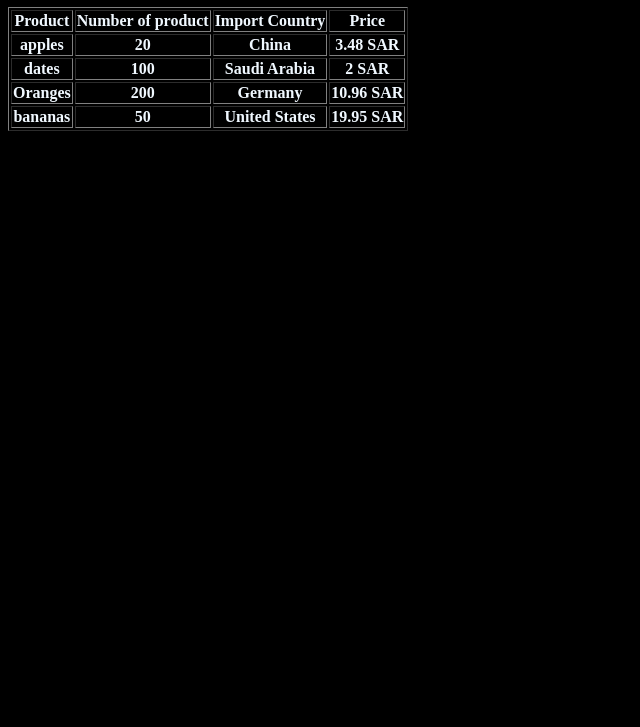
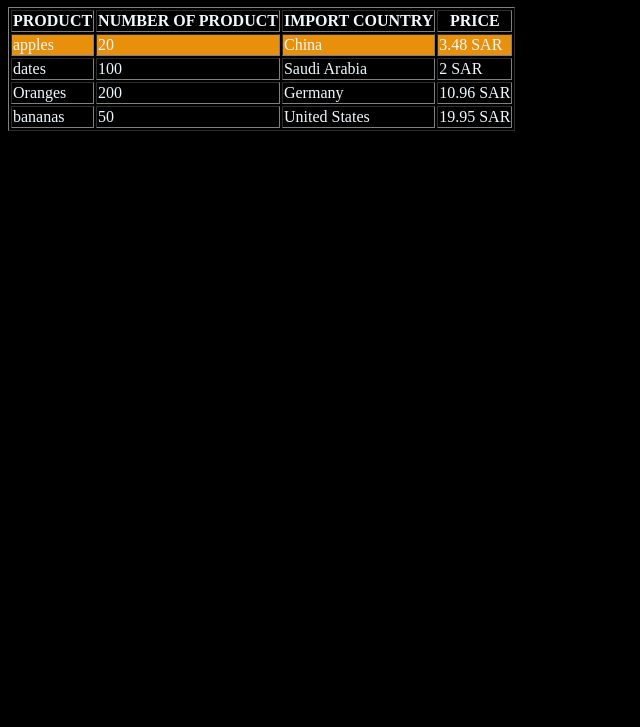
Before and after one commit to TURKI-ALSUMARI/SWE-363-231-1, a plain HTML site: page exercises/order.html in a window 1280 px wide. Shown: the part 73-800 px from the top of the page, without its empty margins (0-640 px from the left). Drawn offline with Linux system fonts and the light colour scheme.

Commit message:
css_2-exercise_2

```diff
--- /dev/null
+++ b/exercises/basic_sele.css
@@ -0,0 +1,17 @@
+th {
+  text-transform: uppercase;
+
+}
+td.top{
+  background-color: #e8900c;
+}
+a{
+  color:#ffbb0f;
+}
+em{
+  background-color: #eb7664;
+}
+#the_most_important{
+  text-transform: uppercase;
+  background-color: #ff2403;
+}
--- a/exercises/ex.html
+++ b/exercises/ex.html
@@ -8,6 +8,7 @@
       <meta name="description" content="This is a websitr to order food form the supermarket">
       <meta name=" auther" content="Turki Alsumari">
       <link rel="stylesheet" href="dark.css">
+      <link rel="stylesheet" href="basic_sele.css">
   </head>
   <body>
 
@@ -59,7 +60,7 @@
       </a>
 
       <p>
-        You can email us I have any concern or suggestions
+        You can <em>email us</em> If you have any concern or suggestions
       </p>
       <p>
         email:
@@ -69,7 +70,7 @@
       </p>
 
       <p>
-        Copyright &#169; 2023 Talsumari All rights reserved
+        Copyright &#169; 2023 <em id="the_most_important">Talsumari</em> All rights reserved
       </p>
     </footer>
 
--- a/exercises/order.html
+++ b/exercises/order.html
@@ -5,6 +5,7 @@
        order here
     </title>
     <link rel="stylesheet" href="dark.css">
+    <link rel="stylesheet" href="basic_sele.css">
   </head>
   <body>
     <h1>
@@ -12,42 +13,42 @@
     </h1>
     <table border="1">
 
-      <thead>
+      <header >
         <tr>
-          <th>Product</th>
-          <th>Number of product</th>
-          <th>Import Country</th>
-          <th>Price</th>
+          <th >Product</th>
+          <th >Number of product</th>
+          <th >Import Country</th>
+          <th >Price</th>
         </tr>
-      </thead>
+      </header>
 
       <tbody>
         <tr>
-          <th> apples</th>
-          <th> 20</th>
-          <th> China</th>
-          <th> 3.48 SAR</th>
+          <td class="top"> apples</td>
+          <td class="top"> 20</td>
+          <td class="top"> China</td>
+          <td class="top"> 3.48 SAR</td>
         </tr>
 
         <tr>
-          <th> dates</th>
-          <th> 100</th>
-          <th> Saudi Arabia</th>
-          <th> 2 SAR</th>
+          <td> dates</td>
+          <td> 100</td>
+          <td> Saudi Arabia</td>
+          <td> 2 SAR</td>
         </tr>
 
         <tr>
-          <th> Oranges</th>
-          <th> 200</th>
-          <th> Germany</th>
-          <th> 10.96 SAR</th>
+          <td> Oranges</td>
+          <td> 200</td>
+          <td> Germany</td>
+          <td> 10.96 SAR</td>
         </tr>
 
         <tr>
-          <th> bananas</th>
-          <th> 50</th>
-          <th> United States</th>
-          <th> 19.95 SAR</th>
+          <td> bananas</td>
+          <td> 50</td>
+          <td> United States</td>
+          <td> 19.95 SAR</td>
         </tr>
 
       </tbody>
```
Also changed, not shown: exercises/rate us.html (+1 -0 lines), exercises/thank_you.html (+1 -0 lines).
